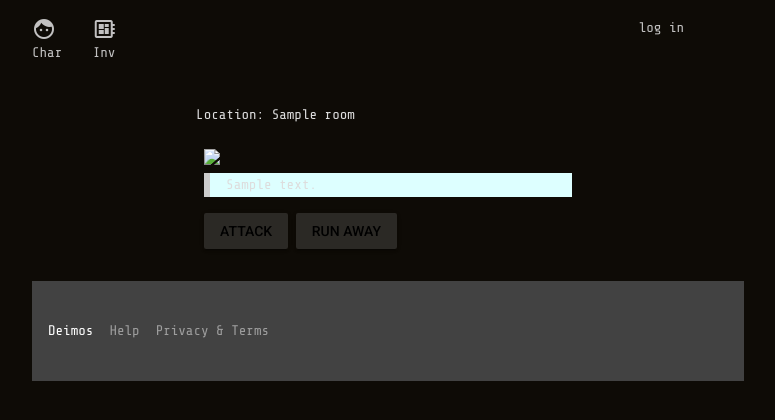
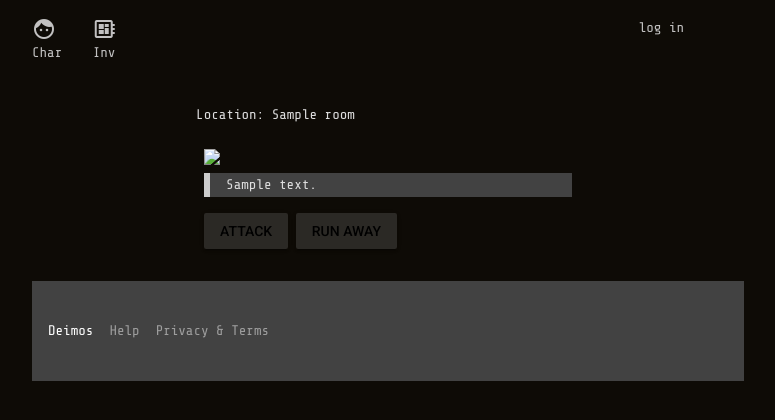
Before and after one commit to tigwyk/spacerpg, a Flask app: template templates/index.html in a window 1280 px wide. Shown: the top 420 px of the page, without its empty margins (252-1027 px from the left). Run offline with Flask 2, Linux system fonts and the light colour scheme; the template is opened without the code that fills it: values that come from a table or form of the project are taken from there, others are empty; tables that the repository leaves empty hold one stand-in row (values such as "Sample post"); some libraries are stand-ins or nearby versions.

Commit message:
Updating jquery elements

```diff
--- a/static/style.css
+++ b/static/style.css
@@ -17,7 +17,7 @@
 
 #console {
 	border-color: #2196F3;
-	background-color: #ddffff;
+	background-color: #424242;
 	border-left: 6px solid #ccc;
 	padding: 0.01em 16px;
 }
```
